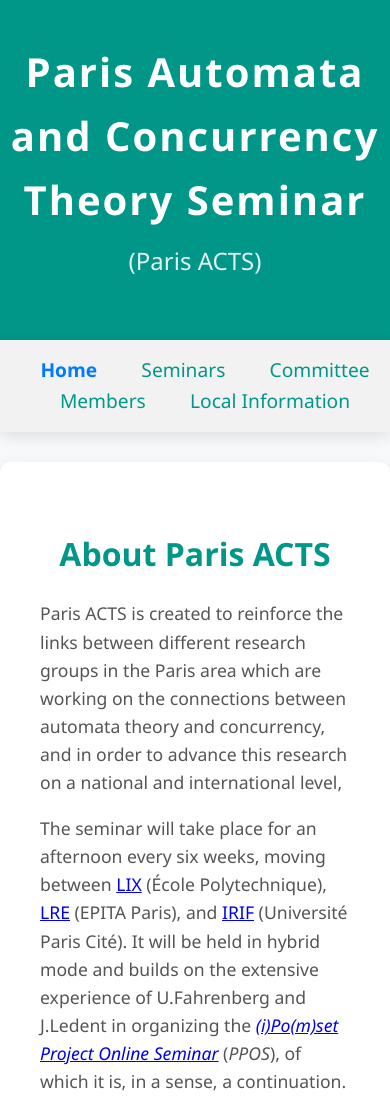
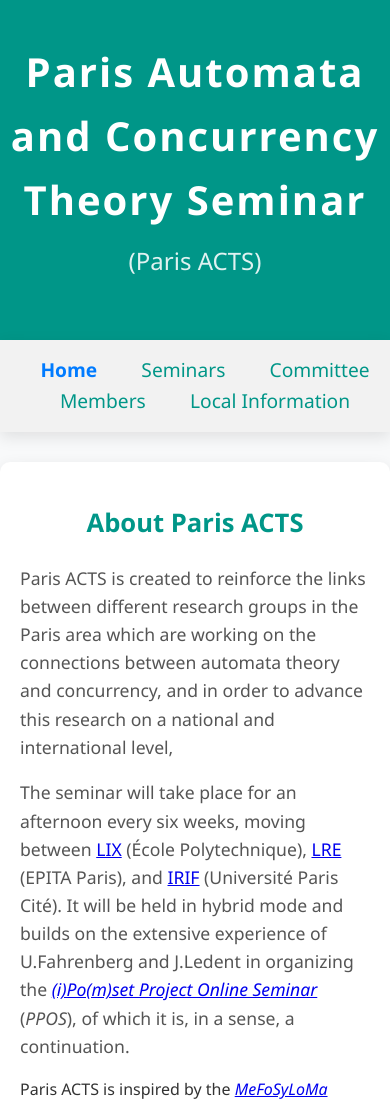
Before and after one commit to p-acts/p-acts.github.io, a plain HTML site: page index.html in a window 390 px wide. Shown: the top 1103 px of the page. Drawn offline with Linux system fonts and the light colour scheme.

```diff
--- a/styles.css
+++ b/styles.css
@@ -327,12 +327,26 @@
     box-shadow: 0 5px 15px rgba(0, 0, 0, 0.1);
     border-radius: 10px;
 }
+
+@media (max-width: 768px) {
+    section {
+        padding: 20px; /* Réduire le padding pour les mobiles */
+    }
+}
+
 section h2 {
     color: var(--common-accent-color);
     font-size: 2em;
     margin-bottom: 20px;
     text-align: center;
 }
+
+@media (max-width: 768px) {
+    section h2 {
+        font-size: 1.6em; /* Un peu plus petit pour les petits écrans */
+    }
+}
+
 section p, section ul {
     font-size: 1.1em;
     color: #555;
```
